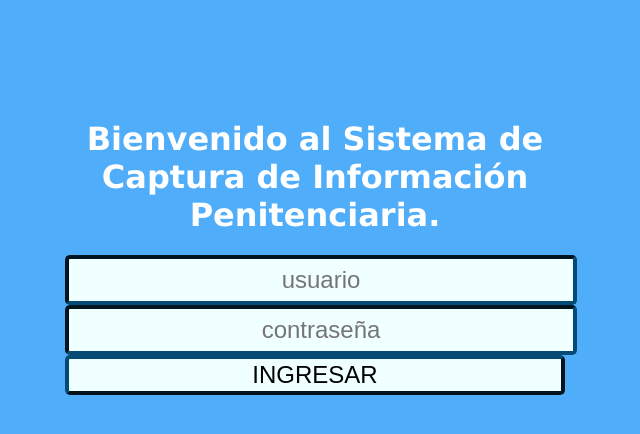
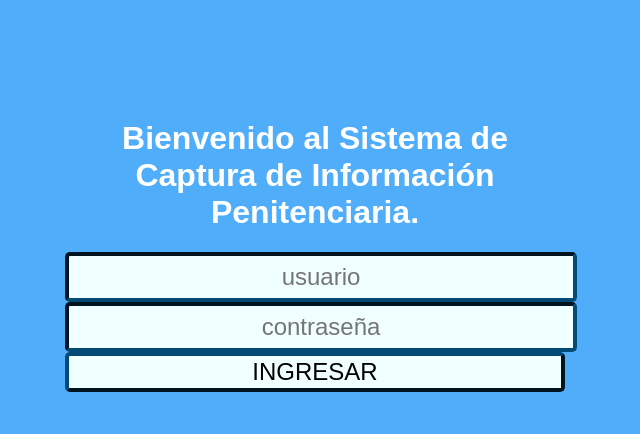
Before and after one commit to DEVudg22/proyecto2, a React (Create React App) app: page / in a window 1280 px wide. Shown: the top 434 px of the page, without its empty margins (325-965 px from the left). Built offline with nearby package versions, Linux system fonts and the light colour scheme.

Commit message:
Update App.css

```diff
--- a/App.css
+++ b/App.css
@@ -12,7 +12,7 @@ body {
 .title {
   text-align: center;
   color: rgb(255, 255, 255);
-  font-family: verdana;
+  font-family: arial;
 }
 .new-task {
   display: block;
```
